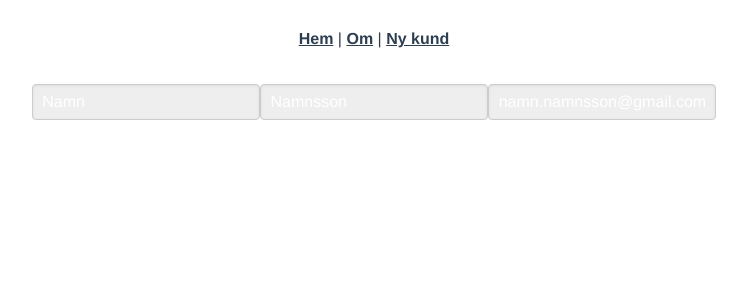
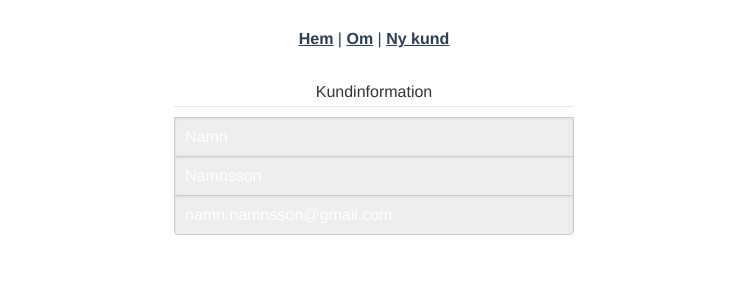
Before and after one commit to itggot-linus-styren/customer-manager-wu2, a Vue app: page /customers/1 in a window 1280 px wide. Shown: the top 300 px of the page, without its empty margins (266-1013 px from the left). Built offline with nearby package versions, Linux system fonts and the light colour scheme.

Commit message:
lägg till pure-group

```diff
--- a/src/components/CustomerForm.vue
+++ b/src/components/CustomerForm.vue
@@ -1,20 +1,24 @@
 <template>
   <form data-cy="form" class="pure-form">
-    <fieldset>
+    <fieldset class="pure-group">
+      <legend>Kundinformation</legend>
       <input
         type="text"
+        class="pure-input-1"
         placeholder="Förnamn"
         :value="customer.firstname"
         :readonly="!editable"
       />
       <input
         type="text"
+        class="pure-input-1"
         placeholder="Efternamn"
         :value="customer.lastname"
         :readonly="!editable"
       />
       <input
         type="email"
+        class="pure-input-1"
         placeholder="E-mail"
         :value="customer.email"
         :readonly="!editable"
@@ -46,4 +50,9 @@ export default {
 input[readonly] {
   color: white;
 }
+
+form {
+  max-width: 400px;
+  margin: 0 auto;
+}
 </style>
```
